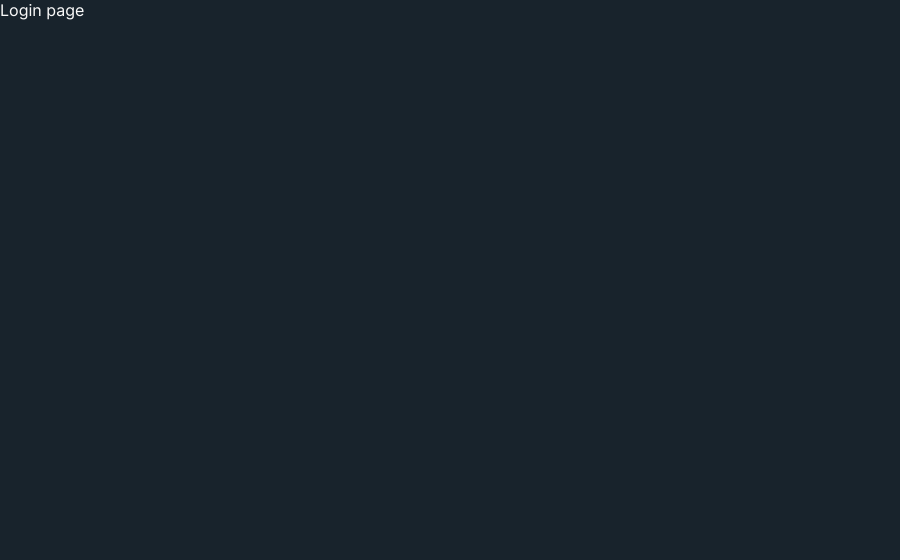
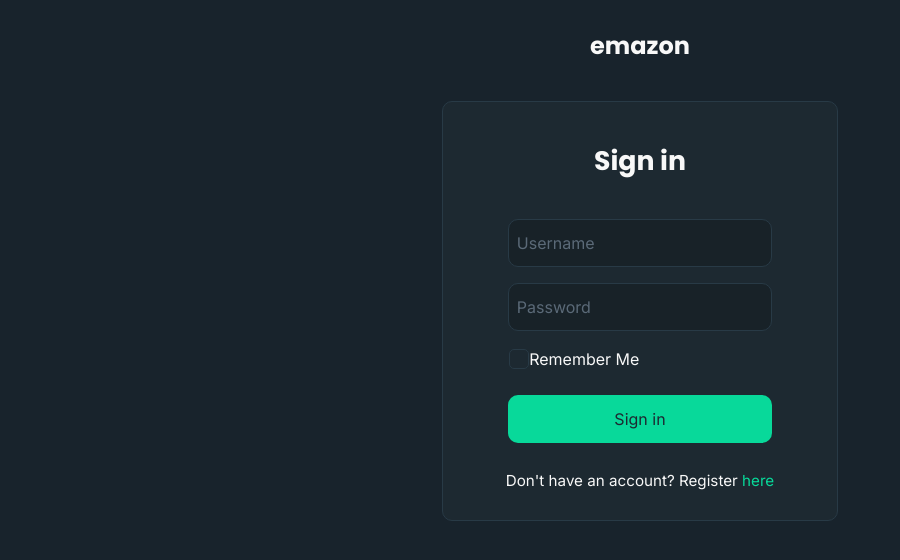
Before and after one commit to kennyjung0223/emazon, a Flask app: page /login in a window 1280 px wide. Before the commit the part shown is almost empty. Shown: the top 560 px of the page, without its empty margins (0-900 px from the left). Run offline with Flask 2, Linux system fonts and the light colour scheme; some libraries are stand-ins or nearby versions.

Commit message:
Login page updated, need to connect w db

```diff
--- a/app.py
+++ b/app.py
@@ -1,6 +1,18 @@
 from flask import Flask, render_template, request, url_for, redirect
+from flask_wtf import FlaskForm
+from wtforms import StringField, PasswordField, BooleanField, SubmitField
+from wtforms.validators import DataRequired, Email, Length
 
 app = Flask(__name__)
+app.config['SECRET_KEY'] = 'testkey'
+
+
+class LoginForm(FlaskForm):
+    username = StringField(label='username', validators=[DataRequired(), Length(min=3, max=15)])
+    password = PasswordField(label='password', validators=[DataRequired(), Length(min=6, max=80)])
+    rememberMe = BooleanField(label='remember me')
+    submit = SubmitField(label='Sign in')
+
 
 # This is the home page (aka the products page)
 @app.route("/")
@@ -8,17 +20,18 @@ def index():
     return render_template('home.html', show_navbar=True, signed_in=False)
 
 
-@app.route("/login", methods = ['POST', 'GET'])
+@app.route("/login", methods=['POST', 'GET'])
 def login():
+    form = LoginForm()
     # POST request - Handle form data from client
     if request.method == "POST":
         print('Login')
 
     # Otherwise, GET request - Return login page to client
-    return render_template('login.html')
+    return render_template('login.html', form=form)
 
 
-@app.route("/register", methods = ['POST', 'GET'])
+@app.route("/register", methods=['POST', 'GET'])
 def register():
     # POST request - Handle form data from client
     if request.method == "POST":
@@ -28,7 +41,7 @@ def register():
     return render_template('register.html')
 
 
-@app.route("/search/<product>", methods = ['GET'])
+@app.route("/search/<product>", methods=['GET'])
 def searchProduct(product):
     print('Searching for ', product)
 
@@ -37,14 +50,14 @@ def searchProduct(product):
     return render_template('search_results.html', show_navbar=True)
 
 
-@app.route("/product/<product_name>", methods = ['GET'])
+@app.route("/product/<product_name>", methods=['GET'])
 def productInfo(product_name):
     print('Product details for ', product_name)
 
     return render_template('product_details.html', show_navbar=True)
 
 
-@app.route("/cart", methods = ['POST', 'GET'])
+@app.route("/cart", methods=['POST', 'GET'])
 def shoppingCart():
     # POST request - Handle change in quantity removing an item from the cart
     if request.method == "POST":
@@ -60,7 +73,8 @@ def shoppingCart():
     # GET request - return cart page to the client
     return render_template("cart.html", show_navbar=True)
 
-@app.route("/checkout", methods = ['POST', 'GET'])
+
+@app.route("/checkout", methods=['POST', 'GET'])
 def checkout():
     # POST request - Handle form data from the client
     if request.method == "POST":
@@ -75,7 +89,8 @@ def checkout():
     # GET request - return checkout page to client
     return render_template("checkout.html")
 
-@app.route("/order_confirmation", methods = ['GET'])
+
+@app.route("/order_confirmation", methods=['GET'])
 def orderConfirmation():
     print("Order confirmation")
 
--- a/requirements.txt
+++ b/requirements.txt
@@ -1,9 +1,11 @@
 click==8.0.3
 Flask==2.0.2
 Flask-SQLAlchemy==2.5.1
+flask-wtf==1.0.0
 greenlet==1.1.2
 itsdangerous==2.0.1
 Jinja2==3.0.3
 MarkupSafe==2.0.1
 SQLAlchemy==1.4.27
 Werkzeug==2.0.2
+WTForms~=3.0.0
--- a/static/css/base.css
+++ b/static/css/base.css
@@ -5,9 +5,9 @@
 }
 
 body {
-    background-color: #18232C;
-    color: #F8F8F8;
-    font-family: 'Inter', Arial, Helvetica, sans-serif;
+    background-color: #18232C !important;
+    color: #F8F8F8 !important;
+    font-family: 'Inter', Arial, Helvetica, sans-serif !important;
 }
 
 h1 {
--- a/static/css/login.css
+++ b/static/css/login.css
@@ -1 +1,80 @@
 /* Styles for the login page */
+.logo{
+    font-size: 1.5rem;
+    padding-top: 1rem;
+    padding-bottom: 1rem;
+    text-align: center;
+}
+
+.login-container{
+    text-align: center;
+    margin-left: auto;
+    margin-right: auto;
+
+    background-color: #1D2931;
+    border-radius: 0.625rem;
+    border-style: solid;
+    border-color: #283A46;
+    border-width: 0.0625rem;
+}
+
+.login-header{
+    font-size: 1.67rem !important;
+    margin-top: 1.67rem;
+    margin-bottom: 1.67rem;
+}
+
+.inputs{
+    background-color: #182228;
+    color: #F8F8F8;
+
+    padding: 0.50rem;
+    min-width: 67%;
+    min-height: 3rem;
+    border: 0.0625rem solid #283A46;
+    border-radius: 0.625rem;
+}
+    .inputs:focus{
+        outline:none;
+    }
+
+/* ------- Remember Me, UPDATE LATER -------*/
+.checkbox-label input{
+    position: absolute;
+    opacity: 0;
+    cursor: pointer;
+}
+.checkbox-label .checkbox-custom{
+    position: absolute;
+    top: 0rem;
+    left: 0rem;
+    width: 1.25rem;
+    height: 1.25rem;
+    margin-left: 0.65rem;
+    margin-top: 0.13rem;
+    background-color: #1D2931;
+    border-radius: 0.3125rem;
+    border: 0.0625rem solid #283A46;
+}
+/* ------- Remember Me, UPDATE LATER -------*/
+
+.button-custom{
+    min-width: 67%;
+    min-height: 3rem;
+    margin-bottom: 1.67rem;
+    border-radius: 0.625rem;
+    border: none;
+
+    background-color: #08D99A;
+    color: #1D2931;
+}
+
+.register-text{
+    font-size: 0.95rem;
+    margin-bottom: 1.67rem;
+    color: #F8F8F8;
+}
+
+.register-here{
+    color: #08D99A !important;
+}
--- a/templates/login.html
+++ b/templates/login.html
@@ -1,8 +1,66 @@
 {% extends "base.html" %}
 {% block head %}
     <link rel="stylesheet" href="{{ url_for('static', filename='css/login.css') }}">
+    <link rel="stylesheet" href="https://stackpath.bootstrapcdn.com/bootstrap/4.3.1/css/bootstrap.min.css" integrity="sha384-ggOyR0iXCbMQv3Xipma34MD+dH/1fQ784/j6cY/iJTQUOhcWr7x9JvoRxT2MZw1T" crossorigin="anonymous">
 {% endblock %}
 {% block title %}Login{% endblock %}
 {% block content %}
-    <p>Login page</p>
+    <!-- Logo -->
+    <div class="container-fluid">
+        <div class="logo">
+            <h1 class="logo">emazon</h1>
+        </div>
+    </div>
+
+    <!-- Login Container -->
+    <div class="container-fluid">
+        <div class="row">
+            <div class="col-4"></div>
+            <div class="col-4">
+                <div class="login-container">
+                    <div class="row-fluid">
+                        <h1 class="logo login-header">Sign in</h1>
+                    </div>
+
+                    <div class="row-fluid">
+                        <form action="" method="POST">
+                            <!-- Safe from CRF attacks -->
+                            {{ form.hidden_tag() }}
+                            <fieldset>
+                                <div class="form-group">
+                                    {{ form.username(class="inputs", placeholder="Username") }}
+                                </div>
+                                <div class="form-group">
+                                    {{ form.password(class="inputs", placeholder="Password") }}
+                                </div>
+                                <!-- Remember Me, UPDATE LATER -->
+                                <div class="row" style="margin-top: 1rem; margin-bottom: 1rem;">
+                                    <div class="col-2"></div>
+                                    <div class="col-5">
+                                        <label class="checkbox-label">
+                                            <input type="checkbox">
+                                            <span class="checkbox-custom"></span>
+                                            <div style="margin-right: 0.33rem; color: #F8F8F8; font-weight: lighter;">Remember Me</div>
+                                        </label>
+                                    </div>
+                                </div>
+                                <!-- Remember Me, UPDATE LATER -->
+                            </fieldset>
+                            <div class="field-group">
+                                {{ form.submit(class='button-custom') }}
+                            </div>
+                        </form>
+                        <div class="row-fluid">
+                            <div class="register-text">Don't have an account? Register
+                                <span>
+                                    <a href="" class="register-here">here</a>
+                                </span>
+                            </div>
+                        </div>
+                    </div>
+                </div>
+            </div>
+            <div class="col-4"></div>
+        </div>
+    </div>
 {% endblock %}
```
